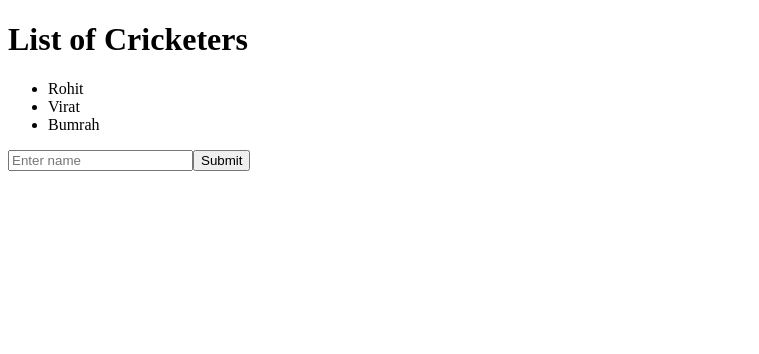
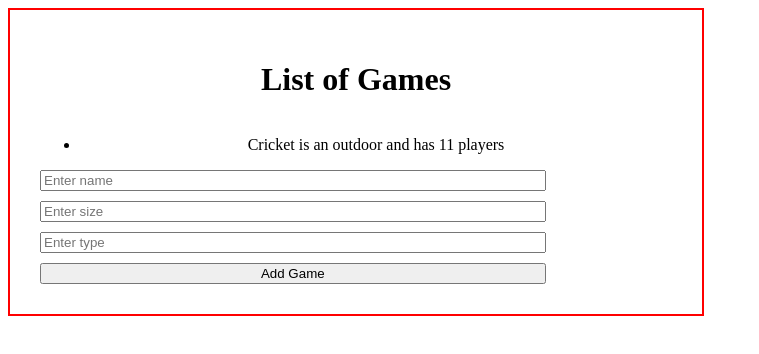
Before and after one commit to Chirag-04/react-practice-, a React (Vite) app in the folder demo/: page / in a window 1280 px wide. Shown: the top 354 px of the page, without its empty margins (0-759 px from the left). Built offline with nearby package versions, Linux system fonts and the light colour scheme.

Commit message:
created mini todo component

```diff
--- a/demo/src/App.jsx
+++ b/demo/src/App.jsx
@@ -2,10 +2,11 @@ import React from 'react'
 import Event from './Components/Event';
 import Color from './Components/Color/Color';
 import { Update } from './Components/Update';
+import Games from './Components/Games';
 const App = () => {
   return (
     <div>
-      <Update/>
+      <Games/>
     </div>
   )
 }
--- /dev/null
+++ b/demo/src/Components/Games.jsx
@@ -0,0 +1,49 @@
+import React, { useState } from 'react'
+
+const Games = () => {
+    const [list , setList] = useState([{
+        "name" : "Cricket",
+        "size" :  11,
+        "type" : "outdoor"
+    }])
+    const handleClick=()=>{
+        const sportsName = document.getElementById("sportsname").value
+        const sportsSize = document.getElementById("sportsize").value
+        const sportsType = document.getElementById("sportype").value
+        document.getElementById("sportsname").value = "";
+        document.getElementById("sportsize").value = "";
+        document.getElementById("sportype").value = "";
+        const object = {
+            "name" : sportsName,
+            "size" : sportsSize,
+            "type" : sportsType
+        }
+        console.log(sportsName ,sportsSize , sportsType);
+        setList((prevArray) => [...prevArray , object]);
+    }
+
+    const handleRemoveClick= (index)=>{
+        console.log(index)
+        setList((prevArray)=>prevArray.filter((e,i)=>i!=index))
+    }
+  return (
+    <div style={{display:"flex" , flexDirection:"column" , border:"2px solid red" ,padding:"30px" ,"width":"50%" , "textAlign":"center"}}>
+        <h1>List of Games</h1>
+      <div>
+        <ul>
+            {list.map((game,index)=>{
+                return <li style={{cursor:"pointer"}} onClick={()=>handleRemoveClick(index)} key={index}>{game.name} is an {game.type} and has {game.size} players </li>
+            })}
+        </ul>
+        <div style={{display:"flex" , flexDirection:"column" , gap:"10px" ,width:"80%"}}>
+        <input id='sportsname' type='text' placeholder='Enter name' />
+        <input id='sportsize' type='number' placeholder='Enter size' />
+        <input id='sportype' type='text' placeholder='Enter type' />
+        <button onClick={handleClick} >Add Game</button>
+        </div>
+      </div>
+    </div>
+  )
+}
+
+export default Games
```
